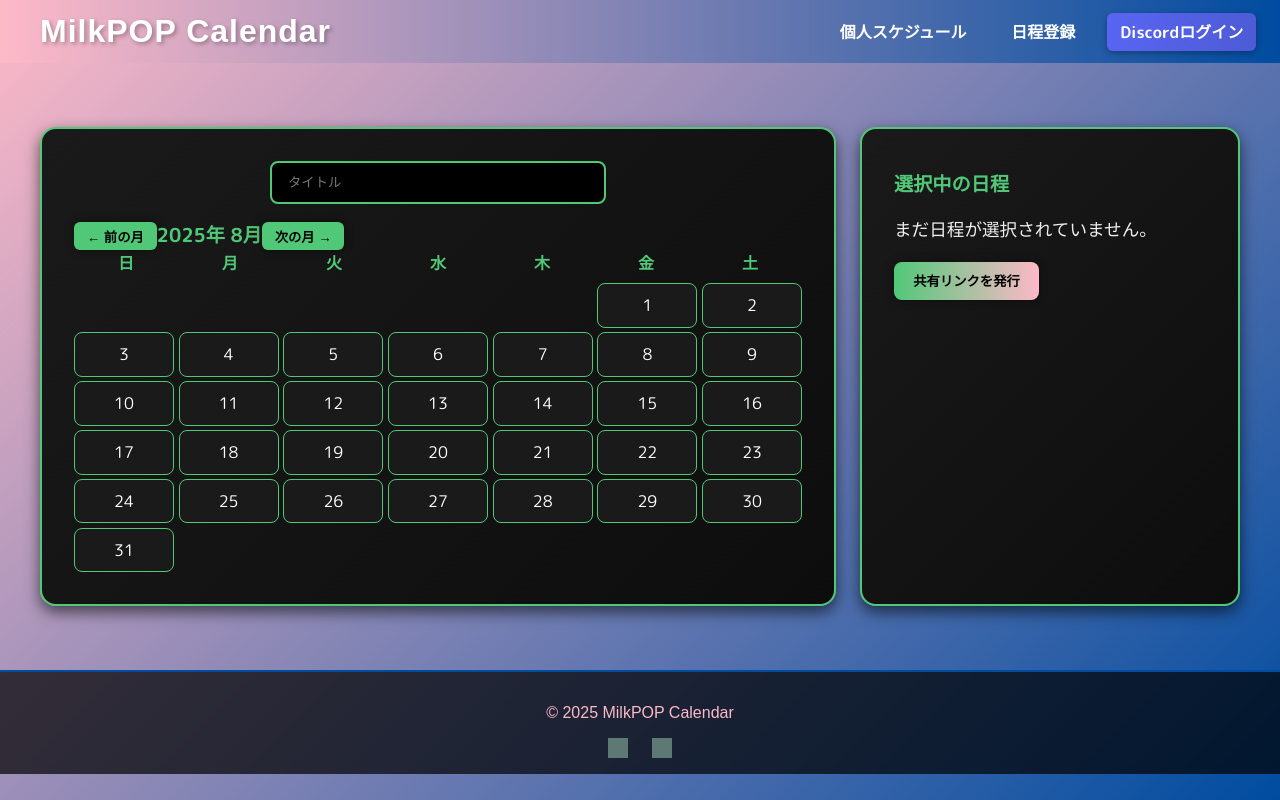
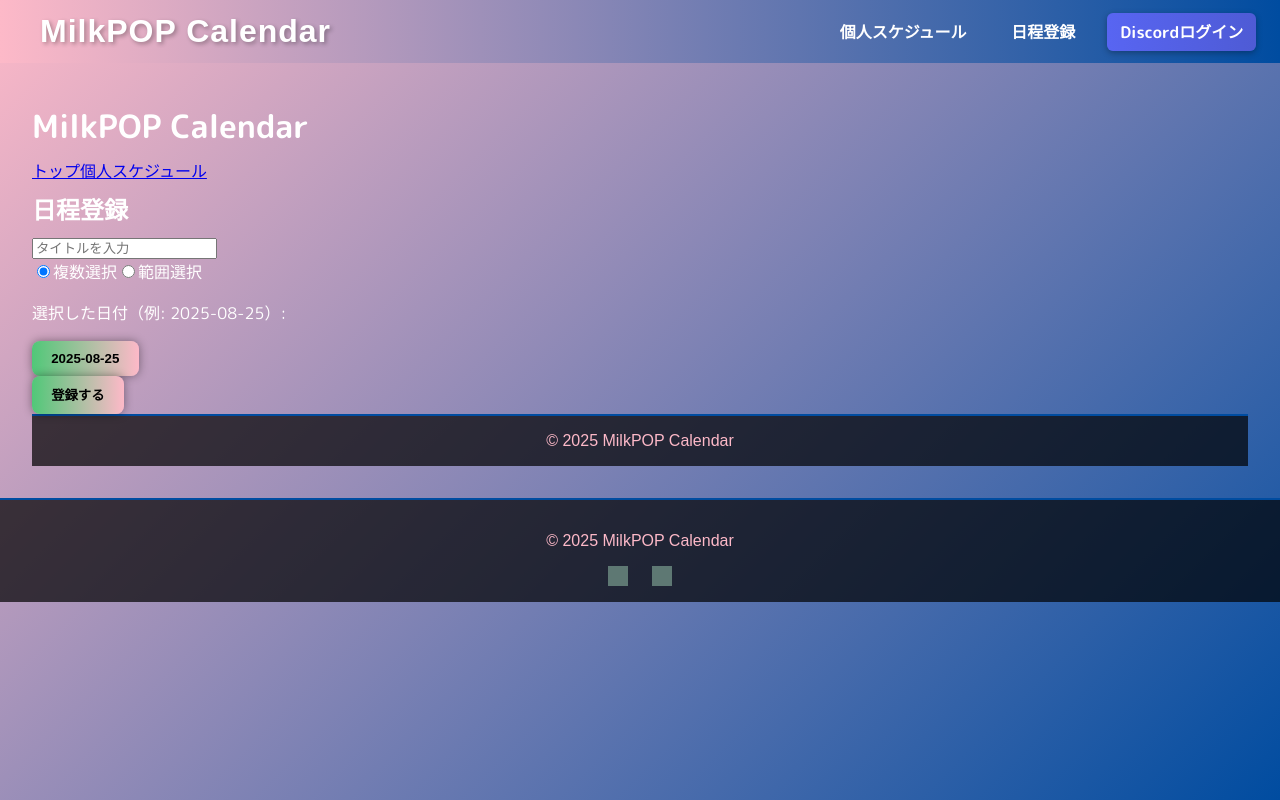
Before and after one commit to kuzyoumike0/milkpop-calendarapp, a React (Create React App) app in the folder frontend/: page /register in a window 1280 px wide. Built offline with nearby package versions, Linux system fonts and the light colour scheme; grey boxes are pictures that could not be loaded; a web font is replaced by a local one.

Commit message:
Update RegisterPage.jsx

```diff
--- a/frontend/src/components/RegisterPage.jsx
+++ b/frontend/src/components/RegisterPage.jsx
@@ -1,134 +1,135 @@
 import React, { useState } from "react";
-import "../index.css";
+import { Link } from "react-router-dom";
 
-const daysOfWeek = ["日", "月", "火", "水", "木", "金", "土"];
+export default function RegisterPage() {
+  const [title, setTitle] = useState("");
+  const [selectionType, setSelectionType] = useState("multiple"); // デフォルト: 複数選択
+  const [selectedDates, setSelectedDates] = useState([]);
+  const [range, setRange] = useState({ start: "", end: "" });
 
-const RegisterPage = () => {
-  const today = new Date();
-  const [currentMonth, setCurrentMonth] = useState(today);
-  const [selectedDates, setSelectedDates] = useState([]);
-  const [title, setTitle] = useState("");
-
-  // 月の最初の日と日数を取得
-  const startOfMonth = new Date(currentMonth.getFullYear(), currentMonth.getMonth(), 1);
-  const endOfMonth = new Date(currentMonth.getFullYear(), currentMonth.getMonth() + 1, 0);
-
-  // カレンダーの日付を配列にする
-  const dates = [];
-  for (let i = 0; i < startOfMonth.getDay(); i++) {
-    dates.push(null); // 前月の余白
-  }
-  for (let i = 1; i <= endOfMonth.getDate(); i++) {
-    dates.push(new Date(currentMonth.getFullYear(), currentMonth.getMonth(), i));
-  }
+  const handleRadioChange = (e) => {
+    setSelectionType(e.target.value);
+    setSelectedDates([]);
+    setRange({ start: "", end: "" });
+  };
 
   const handleDateClick = (date) => {
-    const exists = selectedDates.find((d) => d.getTime() === date.getTime());
-    if (exists) {
-      setSelectedDates(selectedDates.filter((d) => d.getTime() !== date.getTime()));
-    } else {
-      setSelectedDates([...selectedDates, date]);
+    if (selectionType === "multiple") {
+      setSelectedDates((prev) =>
+        prev.includes(date) ? prev.filter((d) => d !== date) : [...prev, date]
+      );
     }
   };
 
-  const handleRemoveDate = (dateToRemove) => {
-    setSelectedDates(selectedDates.filter((d) => d.getTime() !== dateToRemove.getTime()));
-  };
+  const handleSubmit = (e) => {
+    e.preventDefault();
+    const payload =
+      selectionType === "multiple"
+        ? { title, dates: selectedDates }
+        : { title, range };
 
-  const handlePrevMonth = () => {
-    setCurrentMonth(new Date(currentMonth.getFullYear(), currentMonth.getMonth() - 1, 1));
-  };
-
-  const handleNextMonth = () => {
-    setCurrentMonth(new Date(currentMonth.getFullYear(), currentMonth.getMonth() + 1, 1));
-  };
-
-  const handleShare = () => {
-    if (!title || selectedDates.length === 0) {
-      alert("タイトルと日付を入力してください");
-      return;
-    }
-    alert("共有リンクを発行しました！（DB保存は別途実装済み）");
+    console.log("登録データ:", payload);
+    alert("登録しました！");
   };
 
   return (
-    <div className="page-container">
-      {/* カレンダー部分をカードに包む */}
-      <div className="calendar-container card">
-        {/* タイトル入力（短く中央寄せ） */}
-        <input
-          type="text"
-          className="input-title short"
-          placeholder="タイトル"
-          value={title}
-          onChange={(e) => setTitle(e.target.value)}
-        />
+    <div className="min-h-screen flex flex-col items-center bg-gradient-to-br from-[#FDB9C8] to-[#004CA0] text-white">
+      {/* バナー */}
+      <header className="w-full bg-black bg-opacity-70 py-4 px-6 flex justify-between items-center shadow-lg">
+        <h1 className="text-2xl font-bold">MilkPOP Calendar</h1>
+        <nav className="space-x-4">
+          <Link to="/" className="hover:underline">トップ</Link>
+          <Link to="/personal" className="hover:underline">個人スケジュール</Link>
+        </nav>
+      </header>
 
-        {/* 月切り替え */}
-        <div className="month-nav">
-          <button className="nav-button" onClick={handlePrevMonth}>← 前の月</button>
-          <span className="month-title">
-            {currentMonth.getFullYear()}年 {currentMonth.getMonth() + 1}月
-          </span>
-          <button className="nav-button" onClick={handleNextMonth}>次の月 →</button>
-        </div>
+      {/* カード */}
+      <main className="flex-1 flex flex-col items-center justify-center w-full max-w-2xl p-6">
+        <div className="bg-black bg-opacity-50 rounded-2xl shadow-xl p-6 w-full">
+          <h2 className="text-xl font-semibold mb-4 text-center">日程登録</h2>
 
-        {/* 曜日ヘッダー */}
-        <div className="week-header">
-          {daysOfWeek.map((day) => (
-            <div key={day}>{day}</div>
-          ))}
-        </div>
+          <form onSubmit={handleSubmit} className="space-y-4">
+            {/* タイトル入力 */}
+            <input
+              type="text"
+              placeholder="タイトルを入力"
+              value={title}
+              onChange={(e) => setTitle(e.target.value)}
+              className="w-full px-3 py-2 rounded-lg text-black"
+            />
 
-        {/* カレンダー */}
-        <div className="calendar-grid">
-          {dates.map((date, index) => (
-            <div
-              key={index}
-              className={
-                date
-                  ? `day-cell ${
-                      selectedDates.find((d) => d.getTime() === date.getTime())
-                        ? "selected"
-                        : ""
-                    }`
-                  : "empty-cell"
-              }
-              onClick={() => date && handleDateClick(date)}
-            >
-              {date ? date.getDate() : ""}
+            {/* ラジオボタン */}
+            <div className="flex space-x-6 items-center">
+              <label>
+                <input
+                  type="radio"
+                  value="multiple"
+                  checked={selectionType === "multiple"}
+                  onChange={handleRadioChange}
+                />
+                複数選択
+              </label>
+              <label>
+                <input
+                  type="radio"
+                  value="range"
+                  checked={selectionType === "range"}
+                  onChange={handleRadioChange}
+                />
+                範囲選択
+              </label>
             </div>
-          ))}
-        </div>
-      </div>
 
-      {/* 選択日リストもカードで包む */}
-      <div className="selected-container card">
-        <h2>選択中の日程</h2>
-        {selectedDates.length === 0 ? (
-          <p className="page-text">まだ日程が選択されていません。</p>
-        ) : (
-          selectedDates
-            .sort((a, b) => a - b)
-            .map((date, index) => (
-              <div key={index} className="selected-date">
-                {date.getFullYear()}/{date.getMonth() + 1}/{date.getDate()}
+            {/* 選択UI */}
+            {selectionType === "multiple" ? (
+              <div className="bg-white text-black rounded-xl p-3">
+                <p className="mb-2 font-semibold">選択した日付（例: 2025-08-25）:</p>
                 <button
-                  className="remove-date-btn"
-                  onClick={() => handleRemoveDate(date)}
+                  type="button"
+                  onClick={() => handleDateClick("2025-08-25")}
+                  className={`px-3 py-1 rounded-lg ${
+                    selectedDates.includes("2025-08-25")
+                      ? "bg-[#FDB9C8] text-white"
+                      : "bg-gray-200"
+                  }`}
                 >
-                  ×
+                  2025-08-25
                 </button>
               </div>
-            ))
-        )}
-        {/* 共有リンクボタン */}
-        <button className="share-button" onClick={handleShare}>
-          共有リンクを発行
-        </button>
-      </div>
+            ) : (
+              <div className="bg-white text-black rounded-xl p-3 space-y-2">
+                <p className="font-semibold">範囲を選択してください:</p>
+                <input
+                  type="date"
+                  value={range.start}
+                  onChange={(e) => setRange({ ...range, start: e.target.value })}
+                  className="px-2 py-1 rounded-lg border"
+                />
+                <span className="mx-2">〜</span>
+                <input
+                  type="date"
+                  value={range.end}
+                  onChange={(e) => setRange({ ...range, end: e.target.value })}
+                  className="px-2 py-1 rounded-lg border"
+                />
+              </div>
+            )}
+
+            {/* 登録ボタン */}
+            <button
+              type="submit"
+              className="w-full py-2 rounded-xl bg-[#FDB9C8] hover:bg-[#e89cab] text-black font-bold"
+            >
+              登録する
+            </button>
+          </form>
+        </div>
+      </main>
+
+      {/* フッター */}
+      <footer className="w-full py-4 bg-black bg-opacity-70 text-center text-sm">
+        © 2025 MilkPOP Calendar
+      </footer>
     </div>
   );
-};
-
-export default RegisterPage;
+}
```
